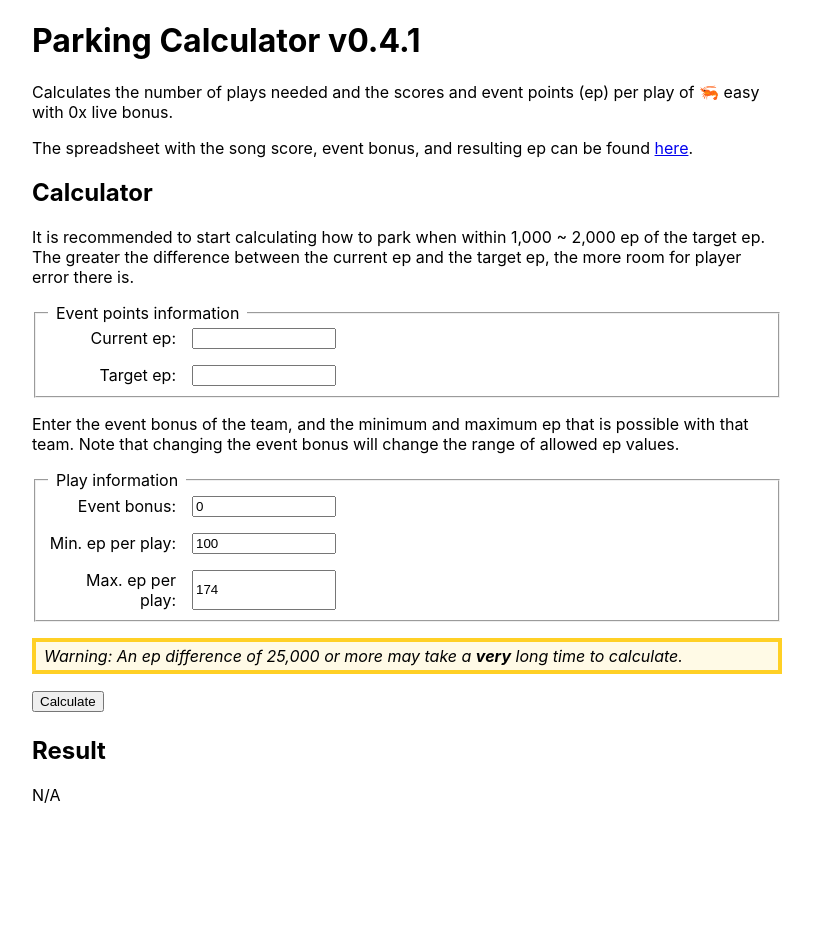
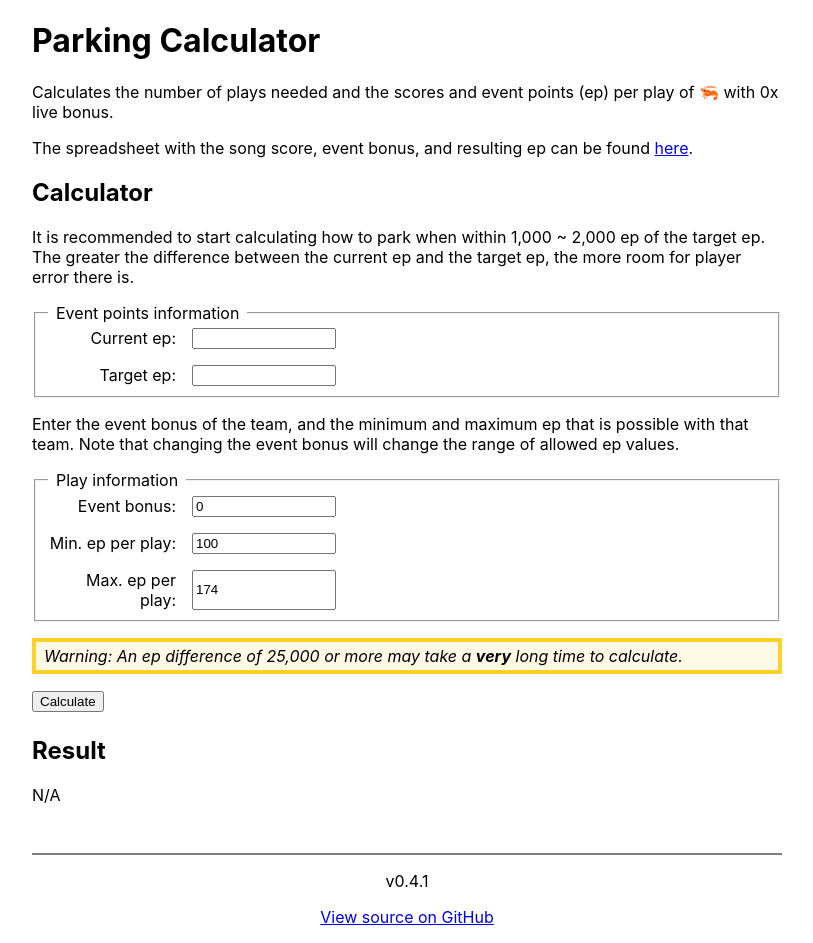
Before and after one commit to ChaoticShadow/pjsekai-parking-calculator, a plain HTML site: page index.html in a window 1280 px wide. Shown: the whole page, without its empty margins (233-1046 px from the left). Before the commit the page ends 829 px from the top, so only its background shows below. Drawn offline with Linux system fonts and the light colour scheme.

Commit message:
html restructure, semantic changes

```diff
--- a/index.html
+++ b/index.html
@@ -1,25 +1,28 @@
 <!DOCTYPE html>
 <html lang="en">
   <head>
-    <meta charset="UTF-8">
+    <meta charset="utf-8">
     <meta name="viewport" content="width=device-width, initial-scale=1.0">
     <meta http-equiv="X-UA-Compatible" content="ie=edge">
 
     <meta name="description" content="The Sekai Parking Calculator determines the number of plays and the score for each play in order to acheive the optimal park.">
     <meta name="keywords" content="pjsekai, project, sekai, prsk, parking, calculator">
 
+    <link rel="icon" href="favicon.ico" type="image/x-icon">
+
     <title>Sekai Parking Calculator</title>
-    <link rel="icon" href="favicon.ico" type="image/x-icon">
-    <link rel="stylesheet" href="styles.css">
+    <link rel="stylesheet" tye="text/css" href="styles.css">
   </head>
   <body>
-    <div id="root">
-      <h1>Parking Calculator v0.4.1</h1>
-      <p>Calculates the number of plays needed and the scores and event points (ep) per play of 🦐 easy with 0x live bonus.</p>
+    <main>
+      <h1>Parking Calculator</h1>
+      <p>Calculates the number of plays needed and the scores and event points (ep) per play of 🦐 with 0x live bonus.</p>
       <p>The spreadsheet with the song score, event bonus, and resulting ep can be found <a href="https://docs.google.com/spreadsheets/d/1om--O7_NqvvQ6TDg1jrsjKMVBR_s1j1o/htmlview">here</a>.</p>
       <section>
         <h2>Calculator</h2>
-        <noscript><p class="alert error">This calculator requires JavaScript to run.</p></noscript>
+        <noscript>
+          <p class="alert error"><em>This calculator requires JavaScript to run.</em></p>
+        </noscript>
         <form id="form">
           <p>It is recommended to start calculating how to park when within 1,000 ~ 2,000 ep of the target ep. The greater the difference between the current ep and the target ep, the more room for player error there is.</p>
           <fieldset>
@@ -39,7 +42,7 @@
             <label for="max_ep">Max. ep per play</label>
             <input type="number" id="max_ep" name="max_ep" min="100" max="174" value="174" required>
           </fieldset>
-          <p class="alert warning">Warning: An ep difference of 25,000 or more may take a <b>very</b> long time to calculate.</p>
+          <p class="alert warning"><em>Warning: An ep difference of 25,000 or more may take a <strong>very</strong> long time to calculate.</em></p>
           <input type="submit" value="Calculate">
         </form>
       </section>
@@ -48,8 +51,11 @@
         <p id="result-summary">N/A</p>
         <div id="table-wrapper"></div>
       </section>
-    </div>
-    <script type="text/javascript" src="script.js">
-    </script>
+    </main>
+    <footer>
+      <p>v0.4.1</p>
+      <p><a href="https://github.com/ChaoticShadow/pjsekai-parking-calculator">View source on GitHub</a></p>
+    </footer>
+    <script type="text/javascript" src="script.js"></script>
   </body>
 </html>
--- a/styles.css
+++ b/styles.css
@@ -5,14 +5,20 @@ body {
   font-family: -apple-system, BlinkMacSystemFont, 'Segoe UI', Roboto, Oxygen, Ubuntu, Cantarell, 'Open Sans', 'Helvetica Neue', sans-serif
 }
 
-#root {
+main,
+footer {
   max-width: 750px;
   margin: auto;
 }
 
+footer {
+  border-top: 2px solid rgba(0, 0, 0, 0.5);
+  margin-top: 2em;
+  text-align: center;
+}
+
 .alert {
   padding: 0.25em 0.5em;
-  font-style: italic;
 }
 
 .error {
```
